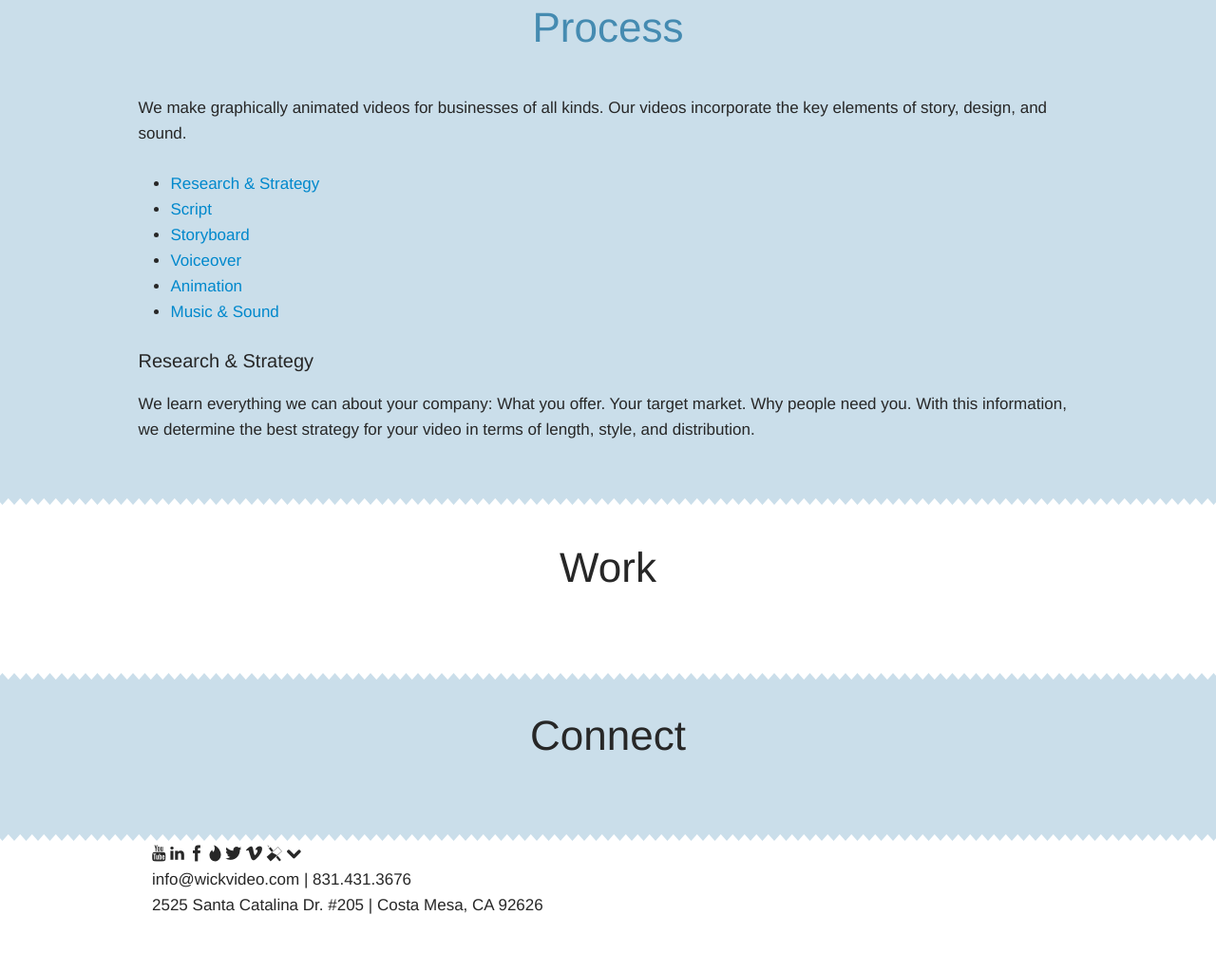
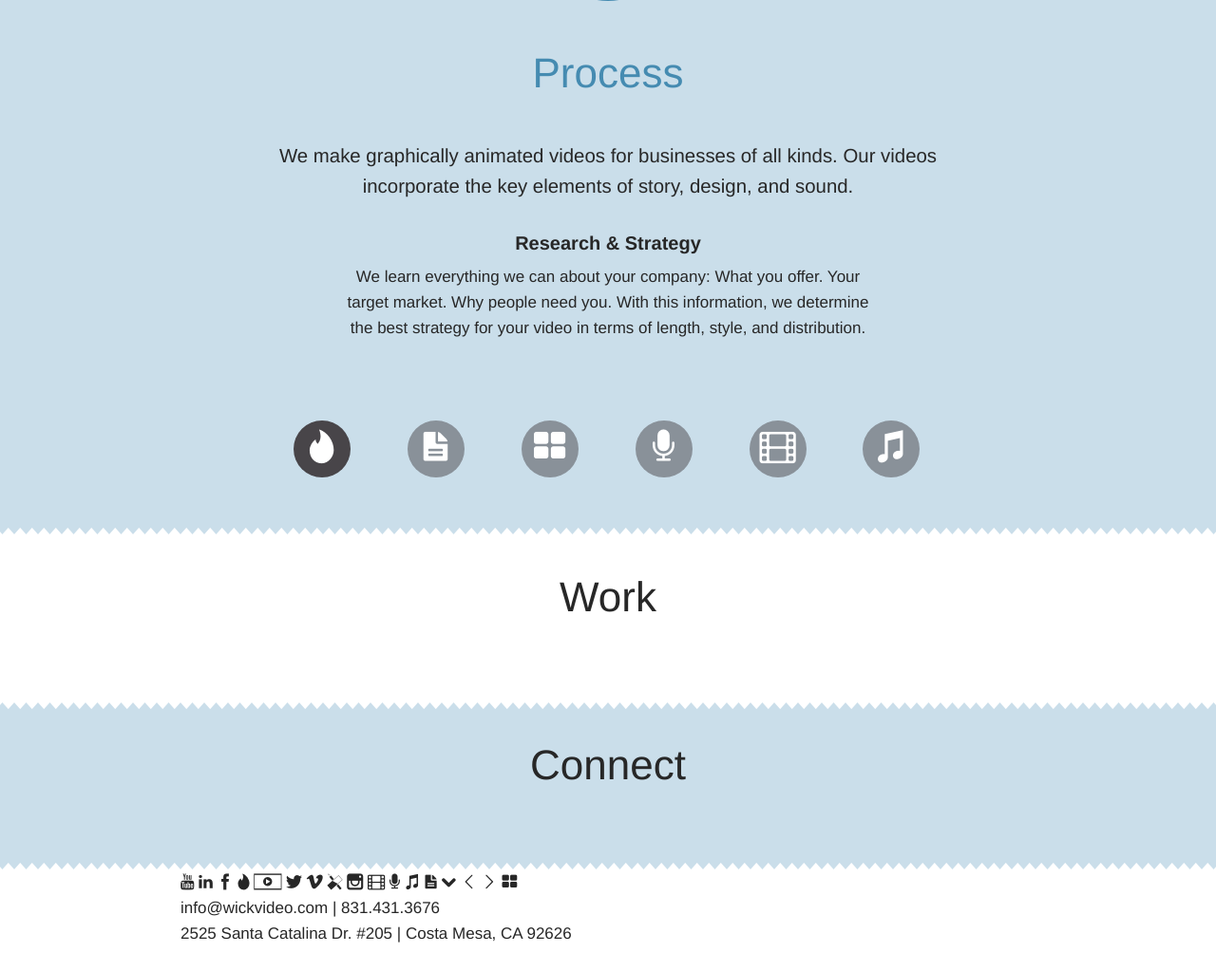
Before and after one commit to sodevious/wick-video, a plain HTML site: page index.html in a window 1280 px wide. Shown: the part 1626-2649 px from the top of the page at 95% size. Before the commit the page ends 2619 px from the top, so only its background shows below. Drawn offline with Linux system fonts and the light colour scheme; a script that the page names is missing.

Commit message:
JS easing/circle nav

```diff
--- a/assets/css/kraken.css
+++ b/assets/css/kraken.css
@@ -134,8 +134,8 @@ a:hover, a:active {
 /*  Mobile-first. Single-column layout by default
  *  Container sets the maximum page width. Adjust as needed. */
 .container {
-    max-width: 960px;
-    width: 90%;
+    max-width: 900px;
+    width: 85%;
     margin-left: auto;
     margin-right: auto;
 }
@@ -686,54 +686,6 @@ select:focus {
 
 
 
-
-
-/* =============================================================
-    ICONS
-    A placeholder for icon fonts.
-    Learn more at http://gomakethings.com/icon-fonts/
- * ============================================================= */
-
-/*  @font-face code. Change font names and URLs as need.
- *  Commented Out.
-@font-face {
-    font-family: 'icomoon';
-    src: url('fonts/icomoon.eot');
-    src: url('fonts/icomoon.eot?#iefix') format('embedded-opentype'),
-         url('fonts/icomoon.woff') format('woff'),
-         url('fonts/icomoon.ttf') format('truetype'),
-         url('fonts/icomoon.svg#IcoMoon') format('svg');
-    font-weight: normal;
-    font-style: normal;
-}
-
-[class^="icon-"]:before,
-[class*=" icon-"]:before {
-    font-family: 'icomoon';
-    font-style: normal;
-    speak: none;
-    font-weight: normal;
-    -webkit-font-smoothing: antialiased;
-    font-smoothing: antialiased;
-    text-rendering: optimizeLegibility;
-}
-*/
-
-
-
-
-
-/* =============================================================
-    ADD-ONS PLACEHOLDER
-    A placeholder for add-on styling.
-    Expand the functionality of Kraken.
-    http://cferdinandi.github.io/kraken/addons.html
- * ============================================================= */
-
-
-
-
-
 /* =============================================================
     ALIGNMENT, SPACING & VISIBILITY
     Override default alignment, spacing and visibilty.
--- a/assets/less/mixins.less
+++ b/assets/less/mixins.less
@@ -13,7 +13,9 @@
 	}
 }
 
-
+.center {
+	margin: 0px auto;
+}
 
 
 // From http://lesselements.com/
--- a/assets/less/style.less
+++ b/assets/less/style.less
@@ -8,6 +8,8 @@
 @darkBlue: #458BB1;
 @lightRed: #F3566D;
 @medRed: #EF2A4B;
+@lightGray: #899199;
+@darkGrey: #484549;
 
 
 // General
@@ -132,11 +134,24 @@ h2 {
 }
 
 #process {
-h2 {
-		color: @darkBlue;
+	h2 { color: @darkBlue; }
+	.intro-copy {
+		text-align: center;
+		font-size: 1.2em;
 	}
+	.process-copy {
+		height: 9em;
+		text-align: center;
+		p { font-size: 1em; }
+		h3 {
+			font-weight: 700;
+			margin-bottom: 0.5em;
+		}
+		div {
 
-		.process-icon {
+		}
+	}
+	.process-icon {
 		background: @darkBlue;
 		text-align: center;
 		display: block;
@@ -148,8 +163,45 @@ h2 {
 		margin-bottom: 50px;
 		.border-radius(60px);
 	}
+	.circle-nav {
+		ul { margin-left: 0; display: block; }
+
+		li {
+			width: 16.6%;
+			text-align: center;
+			float: left;
+			outline: none;
+			list-style-type: none;
+			margin: 0;
+
+		}
+
+		a {
+			background: @lightGray;
+			text-align: center;
+			display: block;
+			color: white;
+			width: 60px;
+			height: 60px;
+			font-size: 2.1em;
+			outline: none;
+			margin: 0px auto;
+			margin-top: 20px;
+			margin-bottom: 20px;
+			.border-radius(60px);
+			&:hover { text-decoration: none; background-color: @darkGrey;}
+		}
+
+		.ui-state-active a {
+			text-decoration: none;
+			outline: none;
+			background-color: @darkGrey;
+
+		}
 
 
+
+	}
 }
 
 #work {
--- a/index.html
+++ b/index.html
@@ -34,8 +34,7 @@
 
                 <div class="row">
                     <div class="vimeo_embed">
-                        <iframe src="http://player.vimeo.com/video/69901302" width="600" height="337" frameborder="0" webkitAllowFullScreen mozallowfullscreen allowFullScreen></iframe>
-                    </div>
+<iframe src="http://player.vimeo.com/video/60202428" width="600" height="338" frameborder="0" webkitAllowFullScreen mozallowfullscreen allowFullScreen></iframe>                    </div>
                 </div>
 
                 <div class="row buttons">
@@ -51,9 +50,9 @@
                     <div class="flame"><span aria-hidden="true" class="icon-flame"></span></div>
 
                     <h2>About</h2>
-                    <p>We are a rather small operation, but we think big. Our team has the talent and drive to tackle projects of any size. If you're interested in joining our team, feel free to give a <a href="#">holler</a>. Growing steadily since May 2012.</p>
+                    <p class="grid-5 float-center">We are a rather small operation, but we think big. Our team has the talent and drive to tackle projects of any size. If you're interested in joining our team, feel free to give a <a href="#">holler</a>. Growing steadily since May 2012.</p>
 
-                    <div class="grid-3 teamNav">
+                    <div class="grid-two-thirds teamNav">
                         <ul>
                             <li>
                                 <a href="#jeremy">
@@ -74,11 +73,11 @@
                         </ul>
                     </div>
 
-                    <div class="grid-3 team">
+                    <div class="grid-third team">
                         <div id="jeremy">
                             <h3>Jeremy Wick</h3>
                             <span>Founder / Creative Director</span>
-                            <p>Founder / Creative Director - Jeremy handles all the business, content development, and animation. He has been known to give up full nights of sleep, in order to make clients happy. He has a degree in Business Administration from Vanguard University.</p>
+                            <p>Jeremy handles all the business, content development, and animation. He has been known to give up full nights of sleep, in order to make clients happy. He has a degree in Business Administration from Vanguard University.</p>
                         </div>
 
                          <div id="ryan">
@@ -95,33 +94,23 @@
                     </div>
                 </div>
 
-            <div class="row links">
-                <div class="grid-2 offset-2">
+                <div class="grid-2 offset-2 links">
                     <a href="#process" target="_self">Process <span aria-hidden="true" class="icon-chevron-down"></span></a>
                 </div>
-            </div>
 
             </div>
         </section>
 
         <section id="process" class="triangle">
             <div class="container">
-                <div class="row">
                     <div class="process-icon"><span aria-hidden="true" class="icon-process"></span></div>
 
                     <h2>Process</h2>
 
-                    <p>We make graphically animated videos for businesses of all kinds. Our videos incorporate the key elements of story, design, and sound.</p>
+                    <p class="grid-5 float-center intro-copy">We make graphically animated videos for businesses of all kinds. Our videos incorporate the key elements of story, design, and sound.</p>
 
-                    <ul>
-                        <li><a href="#research">Research & Strategy</a></li>
-                        <li><a href="#script">Script</a></li>
-                        <li><a href="#storyboard">Storyboard</a></li>
-                        <li><a href="#voiceover">Voiceover</a></li>
-                        <li><a href="#animation">Animation</a></li>
-                        <li><a href="#music">Music & Sound</a></li>
-                    </ul>
 
+                <div class="grid-4 offset-1 process-copy">
                     <div id="research">
                         <h3>Research & Strategy</h3>
                         <p>We learn everything we can about your company: What you offer. Your target market. Why people need you. With this information, we determine the best strategy for your video in terms of length, style, and distribution.</p>
@@ -148,9 +137,21 @@
                         <p>We add high quality music and sound effects to the video that help tell the story and engage with the audience. Every musical score is designed to convey the mood of the video, while every sound effect is carefully chosen and timed in order to bring the video to life.</p>
                     </div>
 
+                </div>
 
+                <div class="row"></div>
+
+                <div class="grid-5 float-center circle-nav">
+                  <ul>
+                        <li><a href="#research"><span aria-hidden="true" class="icon-flame"></span></a></li>
+                        <li><a href="#script"><span aria-hidden="true" class="icon-file-text"></span></a></li>
+                        <li><a href="#storyboard"><span aria-hidden="true" class="icon-th-large"></span></a></li>
+                        <li><a href="#voiceover"><span aria-hidden="true" class="icon-microphone"></span></a></li>
+                        <li><a href="#animation"><span aria-hidden="true" class="icon-film"></span></a></li>
+                        <li><a href="#music"><span aria-hidden="true" class="icon-music"></span></a></li>
+                    </ul>
                 </div>
-            </div>
+                </div>
         </section>
 
         <section id="work">
@@ -175,10 +176,19 @@
                     <span aria-hidden="true" class="icon-linkedin"></span>
                     <span aria-hidden="true" class="icon-facebook"></span>
                     <span aria-hidden="true" class="icon-flame"></span>
+                    <span aria-hidden="true" class="icon-play"></span>
                     <span aria-hidden="true" class="icon-twitter"></span>
                     <span aria-hidden="true" class="icon-vimeo"></span>
                     <span aria-hidden="true" class="icon-process"></span>
+                    <span aria-hidden="true" class="icon-instagram"></span>
+                    <span aria-hidden="true" class="icon-film"></span>
+                    <span aria-hidden="true" class="icon-microphone"></span>
+                    <span aria-hidden="true" class="icon-music"></span>
+                    <span aria-hidden="true" class="icon-file-text"></span>
                     <span aria-hidden="true" class="icon-chevron-down"></span>
+                    <span aria-hidden="true" class="icon-arrow-left"></span>
+                    <span aria-hidden="true" class="icon-untitled"></span>
+                    <span aria-hidden="true" class="icon-th-large"></span>
 
 <p>info@wickvideo.com | 831.431.3676<br />
 2525 Santa Catalina Dr. #205 | Costa Mesa, CA 92626
@@ -194,9 +204,12 @@
                     event: "mouseover"
                 });
             });
+
+
             $(function() {
                 $( "#process" ).tabs({
-                    event: "mouseover"
+                    event: "mouseover",
+                    show: { effect: "fade", duration: 800 }
                 });
             });
         </script>
```
Also changed, not shown: assets/css/style.css, 1 other file.
